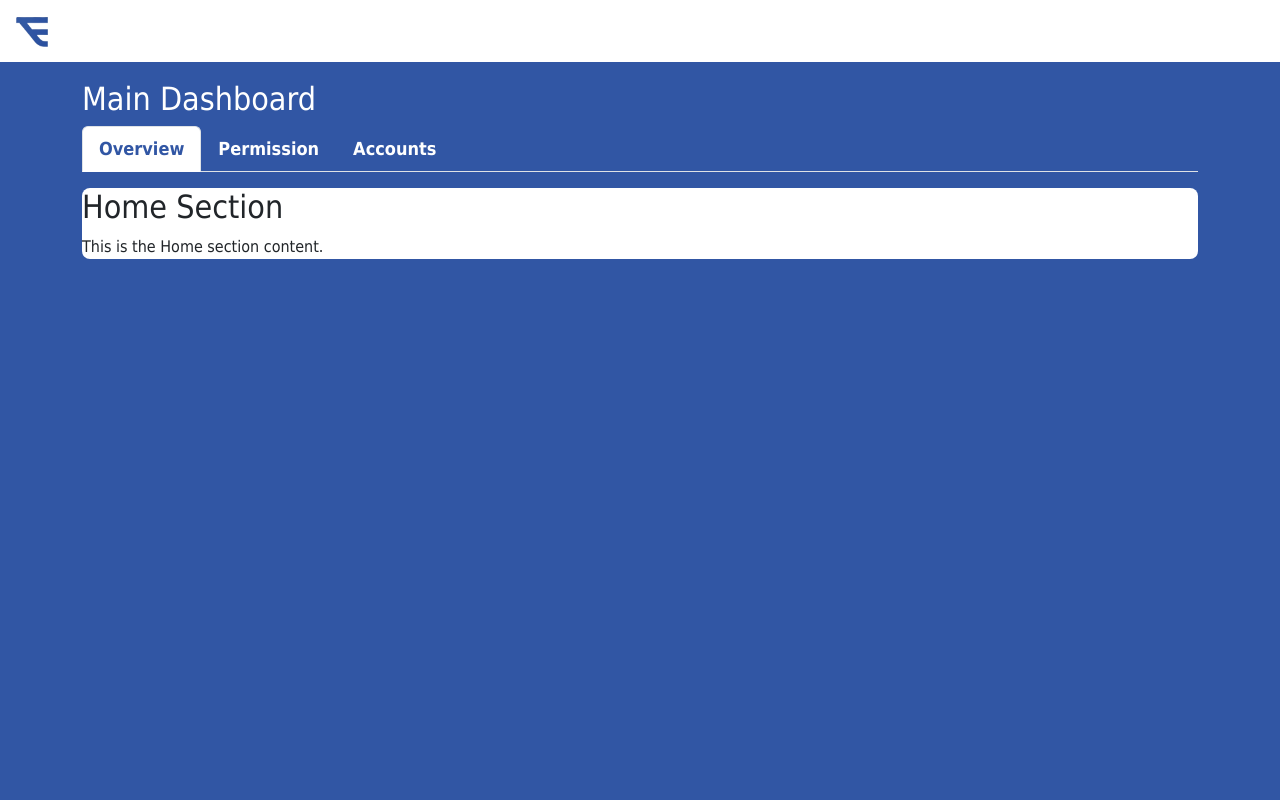
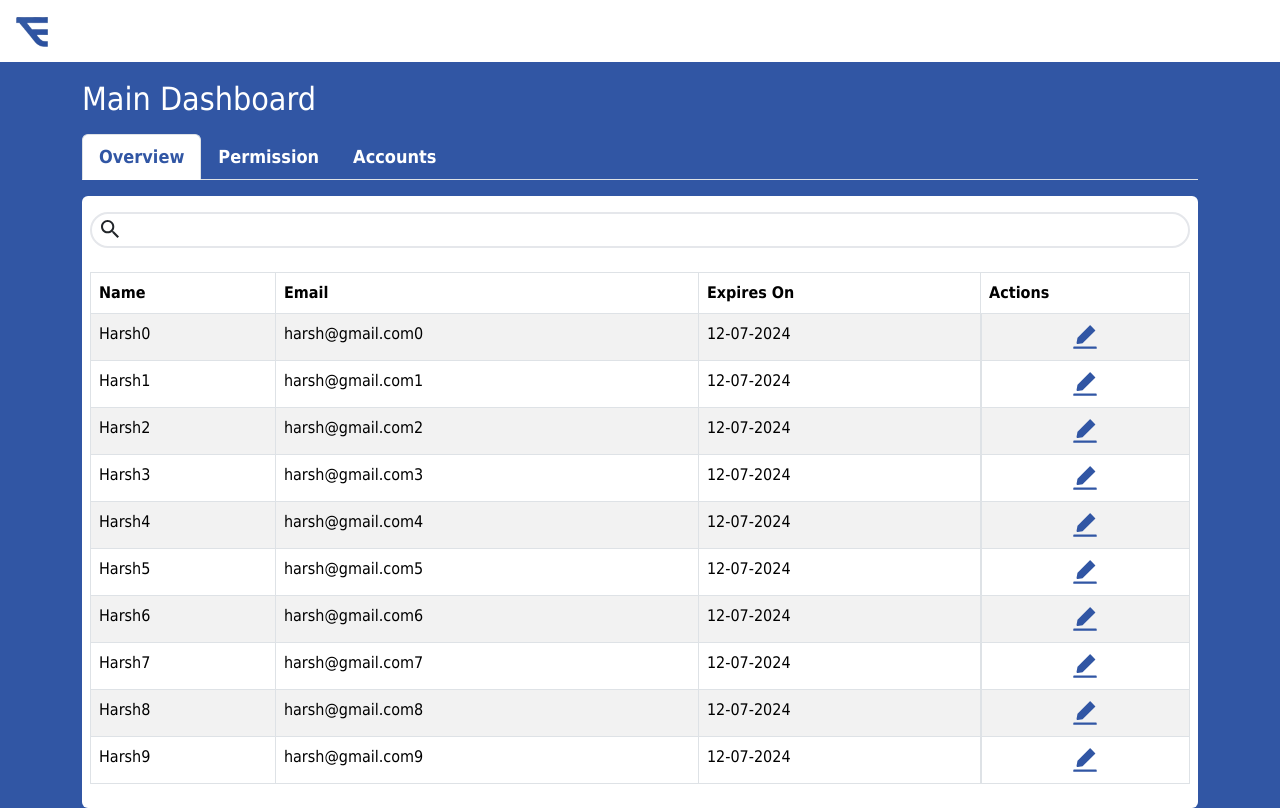
Before and after one commit to lambaharsh01/charteradmin, a React (Create React App) app: page / in a window 1280 px wide. Built offline with nearby package versions, Linux system fonts and the light colour scheme.

Commit message:
dashboard permsisions for approving/extending ticket creating

```diff
--- a/package.json
+++ b/package.json
@@ -9,10 +9,12 @@
     "autoprefixer": "^10.4.19",
     "axios": "^1.7.2",
     "bootstrap": "^5.3.3",
+    "icons": "^1.0.0",
     "postcss": "^8.4.39",
     "react": "^18.3.1",
     "react-bootstrap": "^2.10.4",
     "react-dom": "^18.3.1",
+    "react-icons": "^5.2.1",
     "react-router-dom": "^6.24.1",
     "react-scripts": "5.0.1",
     "tailwindcss": "^3.4.4",
--- a/src/AdminPanel/Dashboard.jsx
+++ b/src/AdminPanel/Dashboard.jsx
@@ -1,16 +1,17 @@
 import { useState  } from "react";
 import Header from "./Hearder"
 
-import { Tabs, Tab, Container } from 'react-bootstrap';
+import { AiFillEdit } from "react-icons/ai";
+import { RxCrossCircled } from "react-icons/rx";
+import { IoMdSearch } from "react-icons/io";
+
+import { Tabs, Tab, Container, Modal} from 'react-bootstrap';
 
 export default function Dashboard(){
 
 const [visitedOverview, setVisitedOverview]= useState(true);
 const onOverview=()=>{
     if(visitedOverview) return;
-
-    // alert('hello world');
-
     return setVisitedOverview(true);
 };
 
@@ -34,6 +35,86 @@ const onAccounts=()=>{
 
 
 const [activeKey, setActiveKey] = useState('overview');
+const [userPermisions, setUserPermisions]=useState([]);
+
+const [filterTextPermission, setFilterTextPermission] = useState('');
+
+const filteredItemsHelper=(item)=>{
+    if(typeof item!='string')
+        return false;
+
+    if(item.toLowerCase().includes(filterTextPermission.toLowerCase()))
+        return true;
+
+    return false;
+}
+const filteredItems = userPermisions.filter(item =>filteredItemsHelper(item.userName) || filteredItemsHelper(item.userEmail) || filteredItemsHelper(item.validUntil));
+
+
+
+const [showPermissionModal, setShowPermissionModal] = useState(false);
+const [extendDate, setExtedDate]=useState(new Date().toISOString().split('T')[0]);
+const [ticketInterval, setTicketInterval] = useState(30);
+
+const [modalName, setModalName]=useState('');
+const [modalEmail, setModalEmail]= useState('');
+
+const [chosenIndex, setChosenIndex]= useState(-1);
+
+const setModalDetails=(data, index)=>{
+
+    setExtedDate(new Date().toISOString().split('T')[0]);
+    setTicketInterval(30);
+    setModalName(data.userName);
+    setModalEmail(data.userEmail);
+    setChosenIndex(index)
+
+    setShowPermissionModal(true);
+}
+
+const appendUserControls=()=>{
+
+let formatedDate=extendDate.split('-').reverse().join('-')
+
+let message=`${modalName} ( ${modalEmail} ) will be able to generate tickets till ${formatedDate} before the next approval is required.
+The tickets will have to be uploaded on an interval of ${ticketInterval} tikets or less.
+Please confirm if you approve of these changes`
+if(window.confirm(message)){
+        alert('done');
+    // let requestBody={modalEmail, ticketInterval, extendDate};
+
+
+    // setUserPermisions(prevArray=>{
+    //     prevArray[chosenIndex].validUntil=formatedDate;
+    //     return prevArray;
+    // })
+
+
+
+    }
+
+
+    setShowPermissionModal(false);
+
+}
+
+useState(()=>{
+
+let object={userName:'Harsh', userEmail:'harsh@gmail.com', validUntil:'12-07-2024'}
+
+let arr=[];
+for(let i=0; i<10; i++){
+  let obj={...object}
+  obj.userName+=i;
+  obj.userEmail+=i;
+
+    arr.push(obj);
+}
+
+setUserPermisions(arr);
+
+
+}, [])
 
 return(
     <div className="contiainerDiv min-h-screen charterBlue">
@@ -41,9 +122,9 @@ return(
 
 
         <Container className="mt-3">
-            <h2 className="text-white">Main Dashboard</h2>
+            <h2 className="text-white pb-2">Main Dashboard</h2>
 
-            <Tabs id="uncontrolled-tab-example" className="mb-3" activeKey={activeKey} onSelect={(k) => setActiveKey(k)}>
+            <Tabs id="uncontrolled-tab-example" className="mb-3 flext justify-center sm:justify-start" activeKey={activeKey} onSelect={(tab) => setActiveKey(tab)}>
 
             <Tab eventKey="overview" title={
                 <span onClick={onOverview}
@@ -51,11 +132,41 @@ return(
                     Overview
                 </span>
             }>
-                <div className="bg-white rounded-lg">
-                <h2>Home Section</h2>
-                <p>This is the Home section content.</p>
+
+<div className="w-full bg-white rounded-md p-2">
+<div className="w-full mb-3 py-2 relative">
+    <input type="text" className="w-full border-2 rounded-full h-9 ps-9" onChange={(event)=>setFilterTextPermission(event.target.value)} />
+    <IoMdSearch className="absolute top-1/4 left-2 text-2xl" />
+</div>
+
+                <div className="table-responsive">
+                        <table className="table table-bordered table-striped table-hover">
+                            <thead>
+                                <tr>
+                                    <th>Name</th>
+                                    <th>Email</th>
+                                    <th>Expires On</th>
+                                    <th>Actions</th>
+                                </tr>
+                            </thead>
+                            <tbody>
+                                {filteredItems.map((elem, index)=>(
+                                    <tr key={'permsission'+index}>
+                                        <td className="whitespace-nowrap">{elem.userName}</td>
+                                        <td className="whitespace-nowrap">{elem.userEmail}</td>
+                                        <td className="whitespace-nowrap">{elem.validUntil}</td>
+                                        <td className="flex justify-center text-xl charterText">
+                                            <AiFillEdit className="text-3xl" onClick={()=>setModalDetails(elem, index)}/>
+                                        </td>
+                                    </tr>
+                                ))}
+                            </tbody>
+                        </table>
+
                 </div>
+</div>
             </Tab>
+
 
             <Tab eventKey="permission" title={
                 <span onClick={onPermission}
@@ -63,7 +174,7 @@ return(
                         Permission
                 </span>
             }>
-                <div className="bg-white rounded-lg">
+                <div className="bg-white rounded-md">
                 <h2>Contact Section</h2>
                 <p>This is the Contact section content.</p>
                 </div>
@@ -75,7 +186,7 @@ return(
                     Accounts
                 </span>
             }>
-                <div className="bg-white rounded-lg">
+                <div className="bg-white rounded-md">
                 <h2>Profile Section</h2>
                 <p>This is the Profile section content.</p>
                 </div>
@@ -84,6 +195,49 @@ return(
             </Tabs>
         </Container>
 
+
+
+
+
+        <Modal show={showPermissionModal} onHide={()=>setShowPermissionModal(false)}>
+
+        <Modal.Body>
+            <div className="flex justify-between py2">
+            <h5>User Process Controls</h5>
+                <span className="text-2xl" onClick={()=>setShowPermissionModal(false)}><RxCrossCircled/></span>
+            </div>
+
+            <div>
+
+                <span className="text-slate-600 text-sm">all the controls will be applicable till the extended date ends only after that new controls will be applicable or untill the user opens admin authentication page</span>
+
+                <h6 className="mt-4">User Name</h6>
+                <h6 className="font-semibold">{modalName}</h6>
+
+                <h6 className="mt-4">User Email</h6>
+                <h6 className="font-semibold">{modalEmail}</h6>
+            </div>
+
+            <div>
+                <div className="mt-4">
+                <h6>Extend Date</h6>
+                    <input type="date" value={extendDate} onChange={(elem)=>{setExtedDate(elem.currentTarget.value)}} className="w-1/2 h-9 rounded-md border-2 border-blue-900 bg-white ps-1" id="extensionDate"/>
+                </div>
+
+                <div className="mt-4">
+                <h6>Ticket Interval <span className="text-xs text-slate-600 font-normal">(after how many tickets does the user have to upload his ticket data)</span></h6>
+                    <input type="number" value={ticketInterval} onChange={(elem)=>{setTicketInterval(elem.currentTarget.value)}} className="w-1/2 h-9 rounded-md border-2 border-blue-900 bg-white ps-1" id="extensionDate"/>
+                </div>
+            </div>
+
+            <div className="flex justify-around pt-4">
+                <button className="btn rounded-md bg-danger font-semibold text-white" onClick={()=>setShowPermissionModal(false)}>Cancle</button>
+                <button className="btn rounded-md charterBlue font-semibold text-white" onClick={appendUserControls}>Save</button>
+            </div>
+            </Modal.Body>
+
+      </Modal>
+
     </div>
 )
 }
```
Also changed, not shown: 1 other file (tests, documents, lock files or other folders).
